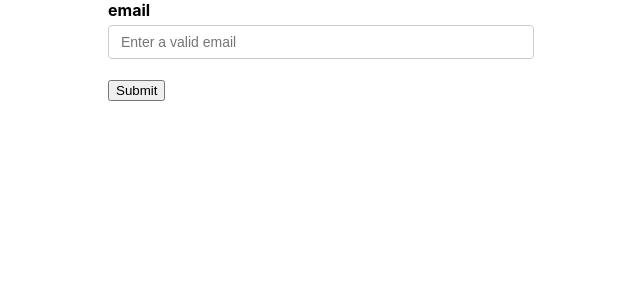
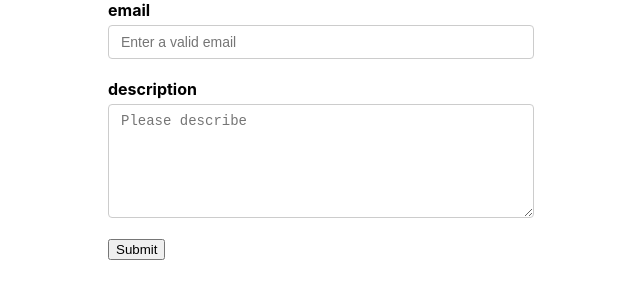
Before and after one commit to troychaplin/formik-ui, a React (Create React App) app: page / in a window 1280 px wide. Shown: the top 300 px of the page, without its empty margins (319-959 px from the left). Built offline with nearby package versions, Linux system fonts and the light colour scheme.

Commit message:
add: textarea field

```diff
--- a/src/components/FormikContainer/FormikContainer.js
+++ b/src/components/FormikContainer/FormikContainer.js
@@ -5,10 +5,12 @@
 
 function FormikContainer() {
   const initialValues = {
-    email: ''
+    email: '',
+    description: ''
   }
   const validationSchema = Yup.object({
-    email: Yup.string().required('Required')
+    email: Yup.string().required('Required').email("Invalid email address"),
+    description: Yup.string().required('Required')
   })
   const onSubmit = values => console.log('Form data', values)
 
@@ -28,6 +30,13 @@
               name='email'
               placeholder="Enter a valid email"
             />
+            <FormikControl
+              control='textarea'
+              label='description'
+              name='description'
+              rows="5"
+              placeholder="Please describe"
+            />
             <button type="submit">Submit</button>
           </Form>
         )
--- a/src/components/FormikControl/FormikControl.js
+++ b/src/components/FormikControl/FormikControl.js
@@ -1,5 +1,6 @@
 import React from 'react'
 import Input from '../Input/Input';
+import TextArea from '../TextArea/TextArea';
 
 function FormikControl(props) {
   const { control, ...rest } = props;
@@ -8,6 +9,7 @@
     case 'input':
       return <Input {...rest} />
     case 'textarea':
+      return <TextArea {...rest} />
     case 'select':
     case 'radio':
     case 'checkbox':
--- /dev/null
+++ b/src/components/TextArea/TextArea.js
@@ -0,0 +1,17 @@
+import React from 'react'
+import { Field, ErrorMessage } from 'formik'
+import TextError from '../TextError/TextError'
+
+function TextArea(props) {
+  const { label, name, ...rest } = props
+
+  return (
+    <div className="form-control">
+      <label htmlFor={name}>{label}</label>
+      <Field as="textarea" id={name} name={name} {...rest} />
+      <ErrorMessage name={name} component={TextError} />
+    </div>
+  )
+}
+
+export default TextArea
```
